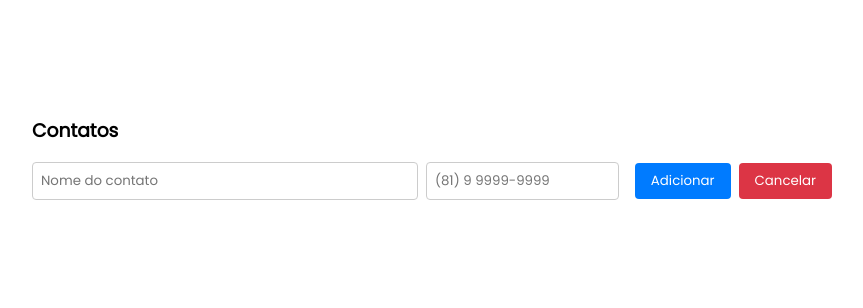
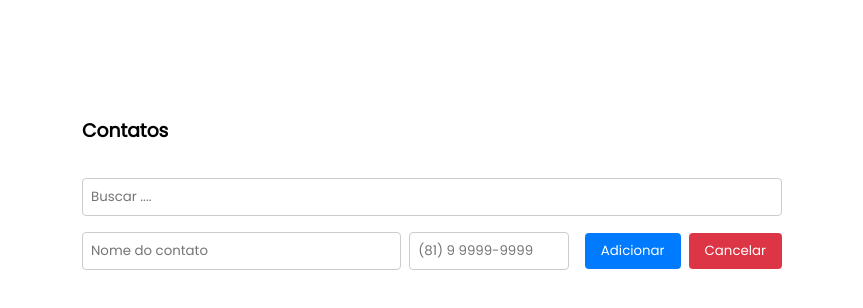
Before and after one commit to ArielChaves/lista_de_contato, a React (Create React App) app: page / in a window 1280 px wide. Shown: the top 308 px of the page, without its empty margins (208-1071 px from the left). Built offline with nearby package versions, Linux system fonts and the light colour scheme.

Commit message:
adicionando laytou Search

```diff
--- a/src/containers/ListaDeContatos/index.tsx
+++ b/src/containers/ListaDeContatos/index.tsx
@@ -3,6 +3,7 @@ import * as S from './styles'
 const ListaDeContatos = () => (
   <S.Container>
     <h3>Contatos</h3>
+    <S.InputSearch type="text" placeholder="Buscar ...." />
     <S.Form>
       <S.Input type="text" placeholder="Nome do contato" />
       <S.Input type="tel" placeholder="(81) 9 9999-9999" />
--- a/src/containers/ListaDeContatos/styles.ts
+++ b/src/containers/ListaDeContatos/styles.ts
@@ -1,7 +1,7 @@
 import styled from 'styled-components'
 
 export const Container = styled.div`
-  max-width: 800px;
+  max-width: 700px;
   margin: 0 auto;
 
   /* Ajustar o título */
@@ -25,6 +25,13 @@ export const Input = styled.input`
   border-radius: 4px;
   width: 100%;
 `
+export const InputSearch = styled.input`
+  padding: 8px;
+  border: 1px solid #ccc;
+  border-radius: 4px;
+  width: 100%;
+  margin: 16px 0;
+`
 
 export const Button = styled.button`
   padding: 8px 16px;
```
